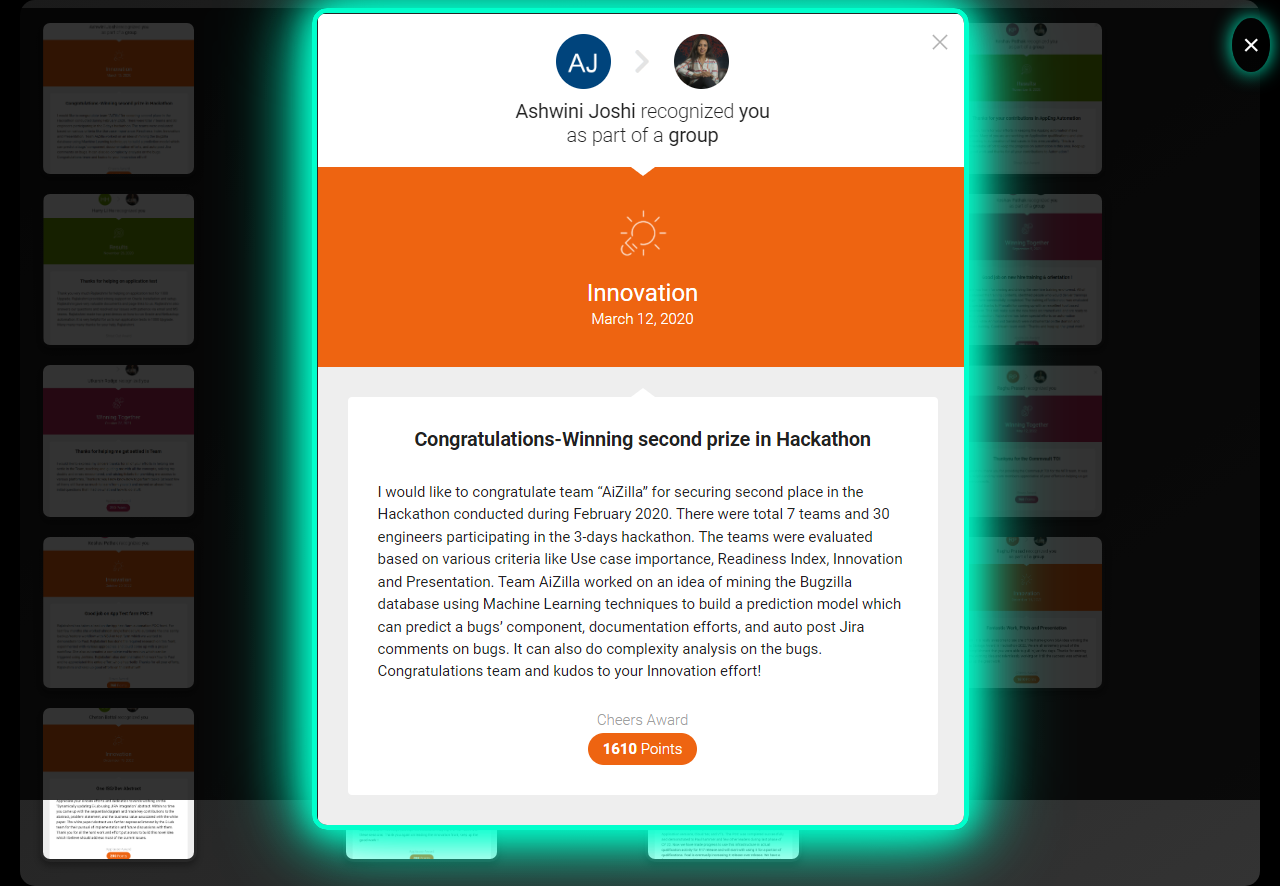
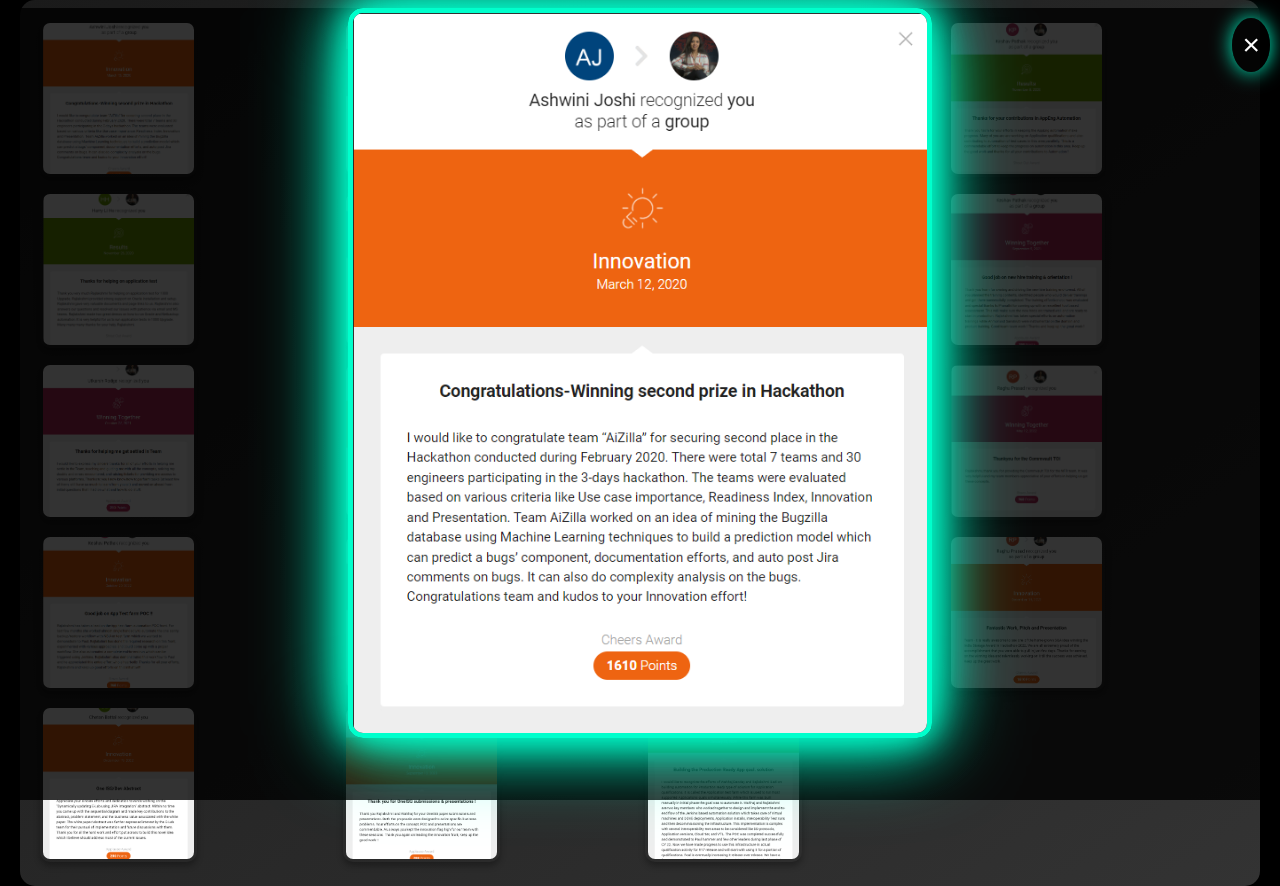
Before and after one commit to rajlakshmi-bhatt/rajlakshmi-bhatt.github.io, a plain HTML site: page awards1.html in a window 1280 px wide. Both pictures are taken after a click on the picture 118 px from the left and 98 px from the top of the page. Drawn offline with nearby package versions, Linux system fonts and the light colour scheme.

Commit message:
Update awards1.html

```diff
--- a/awards1.html
+++ b/awards1.html
@@ -64,12 +64,12 @@
         }
 
         .enlarged-image {
-            max-width: 90%;
-            max-height: 90%;
+            max-width: 90vw;  /* Maximum width = 90% of viewport width */
+            max-height: 90vh; /* Maximum height = 90% of viewport height */
             border: 5px solid #00ffcc;
             border-radius: 15px;
             box-shadow: 0 0 30px #00ffcc, 0 0 60px #00ffcc, 0 0 90px #00ffcc;
-            object-fit: contain;
+            object-fit: contain; /* Ensures the image fits without distortion */
         }
 
         .close-btn {
```
